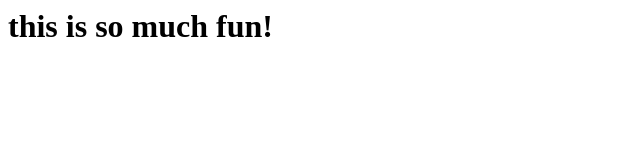
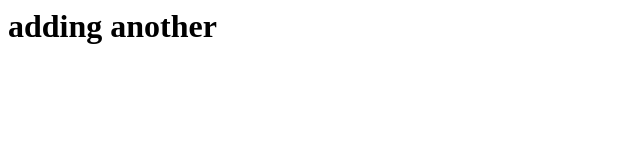
Before and after one commit to kaspromonti/prework_sample, a plain HTML site: page index.html in a window 1280 px wide. Shown: the whole page, without its empty margins (0-640 px from the left). Drawn offline with Linux system fonts and the light colour scheme.

Commit message:
adding second header

```diff
--- a/index.html
+++ b/index.html
@@ -1,3 +1 @@
-<h1>this is so much fun!
-
-</h1>
+<h1>adding another <header></header></h1>
```
